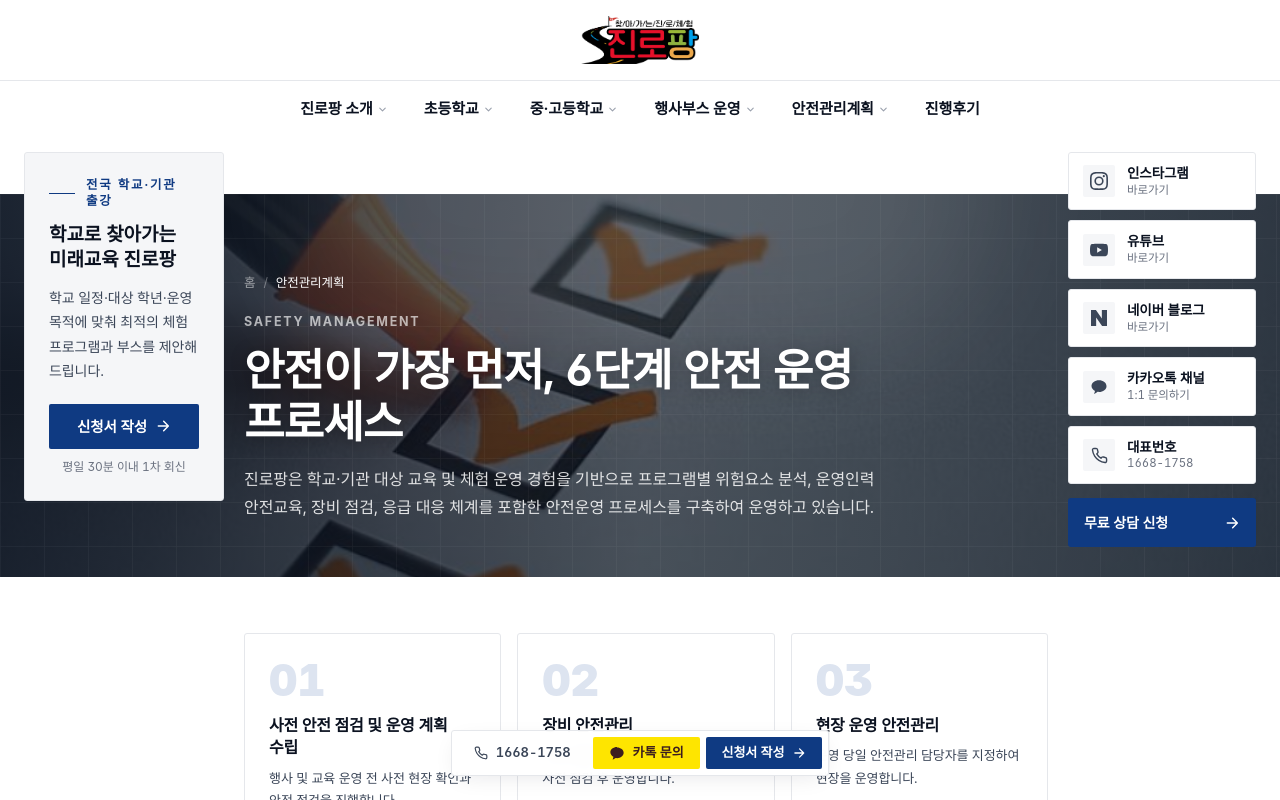
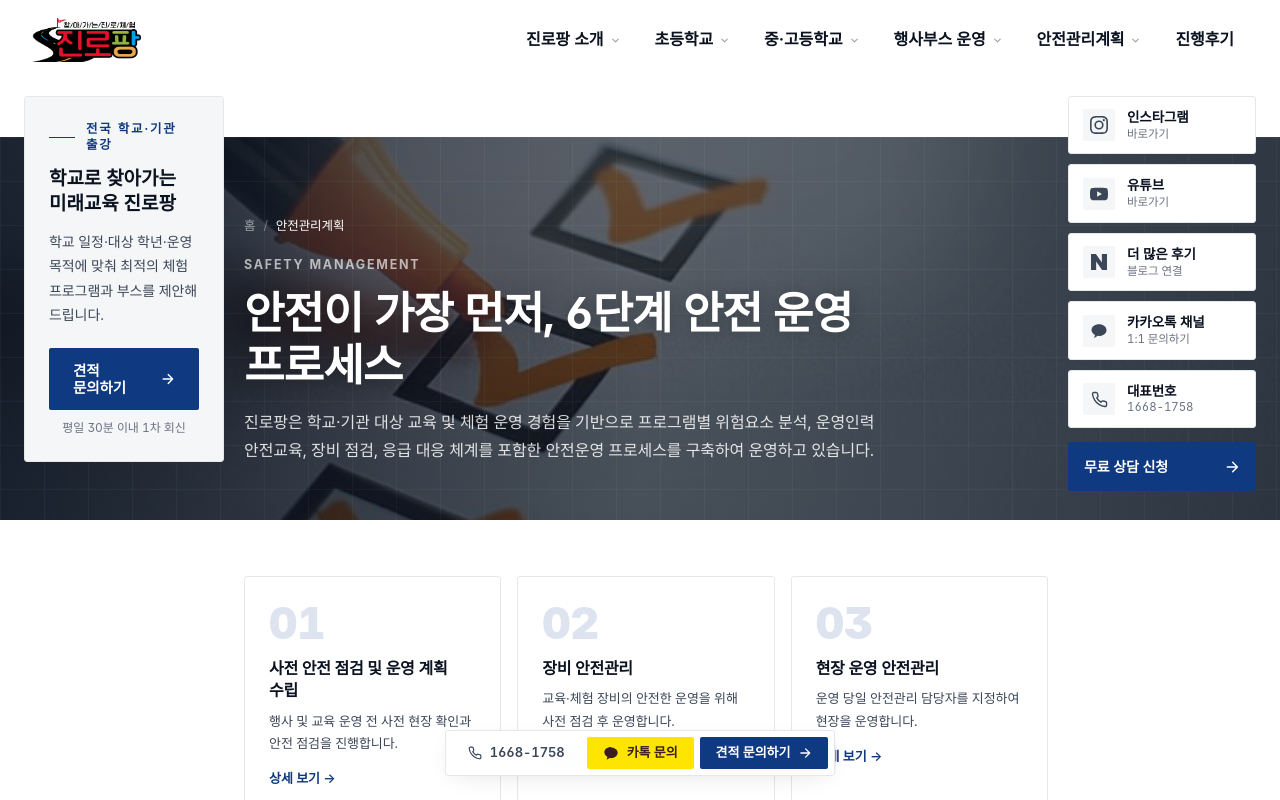
Before and after one commit to gustn0117/jinropang, a Next.js app: page /safety in a window 1280 px wide. Shown: the top 800 px of the page. Built offline with nearby package versions, Linux system fonts and the light colour scheme; a web font is replaced by a local one.

Commit message:
헤더 단일줄(로고 좌·nav 우) + nav 글씨 16px, '신청서 작성'류 라벨을 '견적 문의하기'로 통일, 우측 사이드 '네이버 블로그 바로가기' → '더 많은 후기 (블로그 연결)'

```diff
--- a/app/contact/page.tsx
+++ b/app/contact/page.tsx
@@ -3,7 +3,7 @@ import PageHero from "@/components/PageHero";
 import ContactForm from "@/components/ContactForm";
 
 export const metadata: Metadata = {
-  title: "신청서 작성 / 상담 문의",
+  title: "견적 문의하기 / 상담 문의",
   description:
     "진로팡에 미래교육 체험 프로그램, 학교 축제 부스, 대회 운영 등을 의뢰하기 위한 무료 견적·상담 신청서입니다. 평일 30분 이내 1차 회신 드립니다.",
   alternates: { canonical: "/contact" },
@@ -16,14 +16,14 @@ export default function ContactPage() {
         eyebrow="CONTACT"
         title="무료 견적 · 상담 신청"
         description="학교 일정, 대상 학년, 운영 목적을 알려주시면 담당 매니저가 빠르게 확인하여 안내드립니다. 회사 소개서·견적서·안전관리계획서를 함께 보내드립니다."
-        breadcrumb={[{ label: "신청서 작성" }]}
+        breadcrumb={[{ label: "견적 문의하기" }]}
       />
 
       <section className="shell-pad py-10 lg:py-14">
         <div className="rounded-[3px] border border-ink-100 bg-white p-6 sm:p-8">
           <p className="section-eyebrow">FORM</p>
           <h2 className="mt-2 text-[22px] font-bold leading-[1.3] text-ink-900 sm:text-[26px]">
-            신청서 작성
+            견적 문의하기
           </h2>
           <p className="mt-3 text-[14px] leading-[1.7] text-ink-700">
             * 표시는 필수 항목입니다. 제출 시 메일 앱이 열리고, 내용이 자동으로
--- a/app/layout.tsx
+++ b/app/layout.tsx
@@ -134,13 +134,13 @@ export default function RootLayout({
         {/* 데스크탑 — 좌·우 사이드를 뷰포트 가장자리에 고정. 본문 sections는 풀폭 bg 가능 */}
         <aside
           aria-label="좌측 안내"
-          className="fixed left-6 top-[152px] z-30 hidden w-[200px] lg:block"
+          className="fixed left-6 top-[96px] z-30 hidden w-[200px] lg:block"
         >
           <LeftAside />
         </aside>
         <aside
           aria-label="채널 / 문의"
-          className="fixed right-6 top-[152px] z-30 hidden w-[188px] lg:block"
+          className="fixed right-6 top-[96px] z-30 hidden w-[188px] lg:block"
         >
           <RightAside />
         </aside>
--- a/components/CTASection.tsx
+++ b/components/CTASection.tsx
@@ -25,7 +25,7 @@ export default function CTASection({
         </div>
         <div className="flex shrink-0 flex-wrap gap-2">
           <Link href="/contact" className="btn-dark">
-            신청서 작성하기
+            견적 문의하기
             <svg width="16" height="16" viewBox="0 0 24 24" fill="none" aria-hidden>
               <path
                 d="M5 12h14M13 5l7 7-7 7"
--- a/components/ContactForm.tsx
+++ b/components/ContactForm.tsx
@@ -152,7 +152,7 @@ export default function ContactForm() {
 
       <div className="flex flex-wrap items-center gap-2">
         <button type="submit" className="btn-primary" disabled={!agree}>
-          신청서 제출하기
+          견적 문의 보내기
         </button>
         <a
           href="https://pf.kakao.com/_jinropang"
--- a/components/FloatingCTA.tsx
+++ b/components/FloatingCTA.tsx
@@ -37,7 +37,7 @@ export default function FloatingCTA() {
           href="/contact"
           className="inline-flex items-center gap-2 rounded-[2px] bg-brand-700 px-4 py-2 text-[13px] leading-[1.2] font-bold text-white hover:bg-brand-800"
         >
-          신청서 작성
+          견적 문의하기
           <svg width="14" height="14" viewBox="0 0 24 24" fill="none" aria-hidden>
             <path
               d="M5 12h14M13 5l7 7-7 7"
--- a/components/Footer.tsx
+++ b/components/Footer.tsx
@@ -35,7 +35,7 @@ export default function Footer() {
               대표번호 {SITE.phone}
             </a>
             <Link href="/contact" className="btn-primary">
-              신청서 작성
+              견적 문의하기
             </Link>
           </div>
           <div className="mt-6 flex gap-2">
--- a/components/Header.tsx
+++ b/components/Header.tsx
@@ -28,34 +28,21 @@ export default function Header() {
           : "border-transparent bg-white"
       }`}
     >
-      {/* 상단 줄 — 데스크탑 전용: 로고만 */}
-      <div className="hidden border-b border-ink-100 lg:block">
-        <div className="container-pad flex h-20 items-center justify-center">
-          <Link href="/" aria-label="진로팡 홈">
-            <Logo sizeClassName="h-12" />
-          </Link>
-        </div>
-      </div>
-
-      {/* 메인 줄 — 데스크탑: 가운데 정렬된 nav · 모바일: 로고 + 햄버거 */}
-      <div className="container-pad flex h-16 items-center justify-between lg:h-14 lg:justify-center">
-        <Link
-          href="/"
-          aria-label="진로팡 홈"
-          className="shrink-0 lg:hidden"
-        >
-          <Logo sizeClassName="h-9" />
+      {/* 단일 줄 — 좌측 로고 + 우측 nav. 모바일은 좌측 로고 + 우측 햄버거 */}
+      <div className="container-pad flex h-16 items-center justify-between lg:h-20">
+        <Link href="/" aria-label="진로팡 홈" className="shrink-0">
+          <Logo sizeClassName="h-9 lg:h-11" />
         </Link>
 
         <nav
-          className="hidden items-center gap-1 lg:flex"
+          className="hidden items-center gap-1.5 lg:flex"
           aria-label="주요 메뉴"
         >
           {NAV.map((item) => (
             <div key={item.href} className="group relative">
               <Link
                 href={item.href}
-                className="inline-flex items-center gap-1 rounded-[2px] px-4 py-2 text-[15px] leading-[1.2] font-bold text-ink-900 transition-colors group-hover:text-brand-700"
+                className="inline-flex items-center gap-1.5 rounded-[2px] px-3.5 py-2.5 text-[16px] leading-[1.2] font-bold text-ink-900 transition-colors group-hover:text-brand-700"
               >
                 {item.label}
                 {item.children && (
@@ -228,7 +215,7 @@ export default function Header() {
                 className="btn-primary"
                 onClick={() => setOpen(false)}
               >
-                무료 상담 신청서 작성
+                무료 견적 문의하기
               </Link>
             </div>
           </div>
--- a/components/SiteAsides.tsx
+++ b/components/SiteAsides.tsx
@@ -36,7 +36,7 @@ export function LeftAside() {
         제안해 드립니다.
       </p>
       <Link href="/contact" className="btn-primary mt-5 w-full">
-        신청서 작성
+        견적 문의하기
         <Arrow />
       </Link>
       <p className="mt-2.5 text-center text-[12px] leading-[1.4] text-ink-500">
@@ -65,8 +65,8 @@ const LINKS = [
   },
   {
     href: SITE.social.blog,
-    label: "네이버 블로그",
-    sub: "바로가기",
+    label: "더 많은 후기",
+    sub: "블로그 연결",
     external: true,
     icon: <NaverBlogIcon className="h-4 w-4" />,
   },
```
